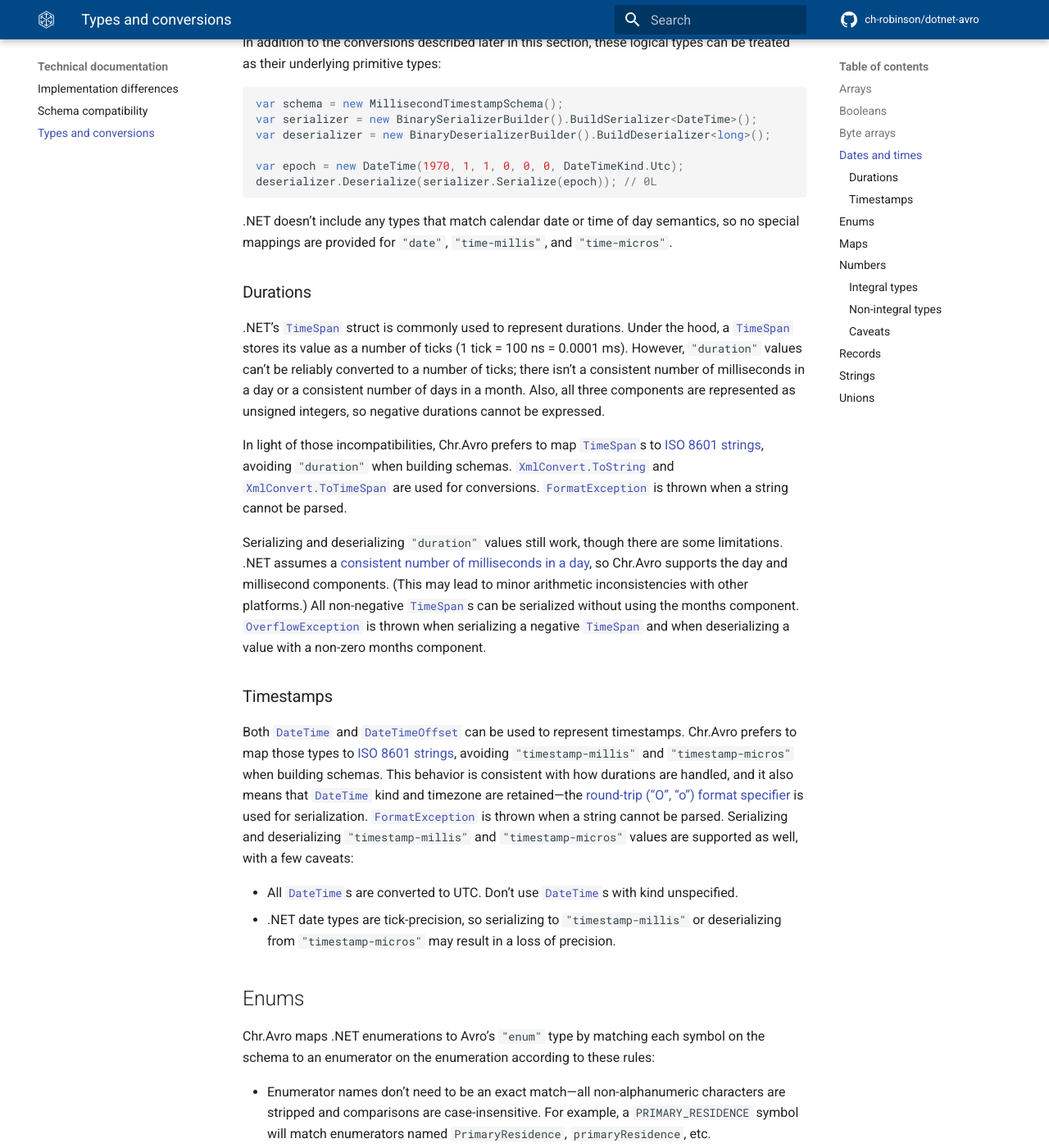
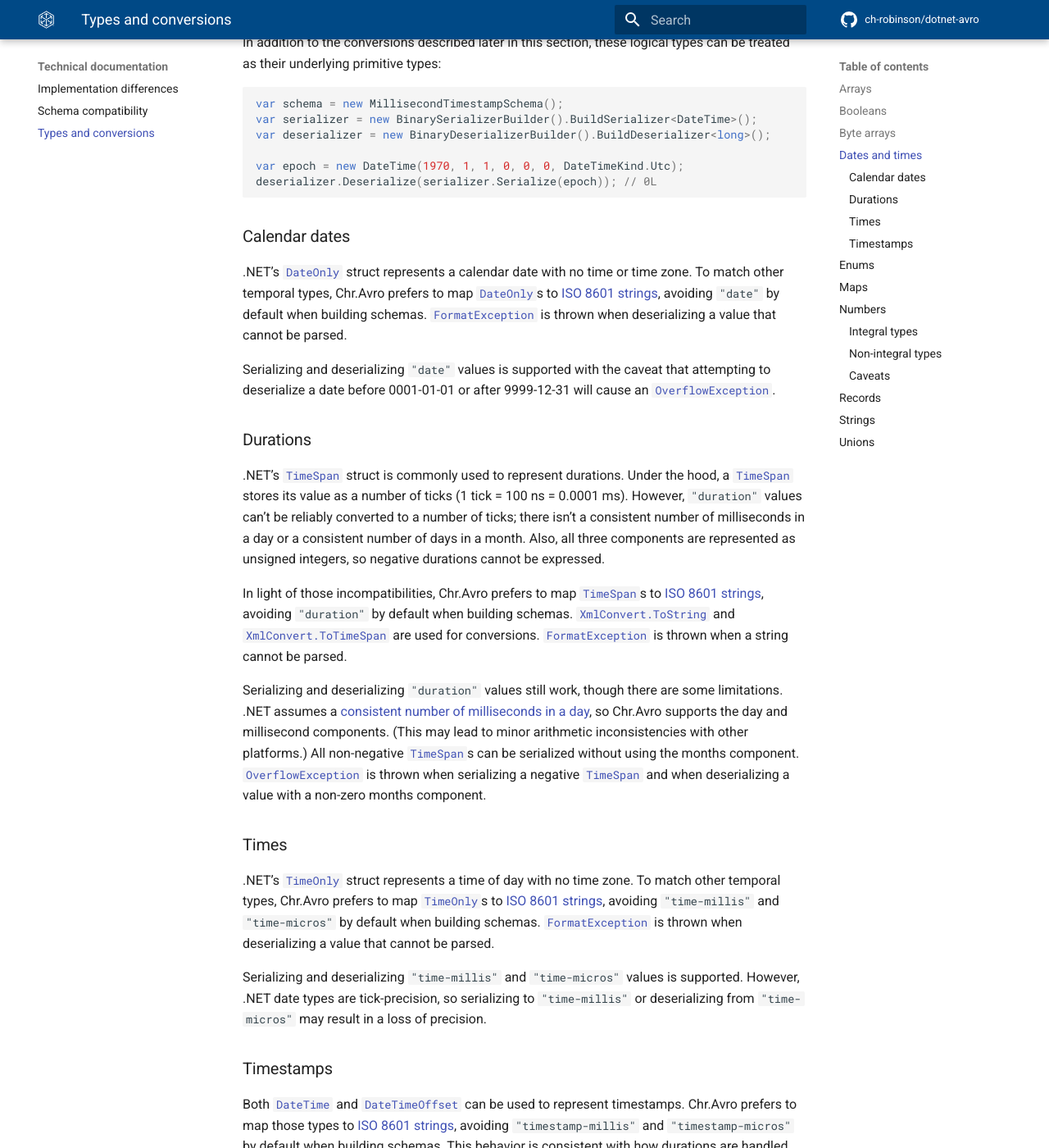
Before and after one commit to ch-robinson/dotnet-avro, an MkDocs documentation site: the page built from docs/internals/mapping.md, in a window 1280 px wide and 1400 px high, scrolled down 1954 px. Shown: the whole window at 82% size. Built offline with MkDocs 1.6.1 and Material for MkDocs 9.7.7, drawn with Linux system fonts in a browser that asks for light colours; comment, search, counter and statistics services are not loaded; some of the changed text lies outside the part shown.

Commit message:
Update mapping docs

````diff
--- a/docs/internals/mapping.md
+++ b/docs/internals/mapping.md
@@ -124,19 +124,29 @@ var epoch = new DateTime(1970, 1, 1, 0, 0, 0, DateTimeKind.Utc);
 deserializer.Deserialize(serializer.Serialize(epoch)); // 0L
 ```
 
-.NET doesn’t include any types that match calendar date or time of day semantics, so no special mappings are provided for `"date"`, `"time-millis"`, and `"time-micros"`.
+### Calendar dates
+
+.NET’s <code><a href="https://docs.microsoft.com/en-us/dotnet/api/system.dateonly">DateOnly</a></code> struct represents a calendar date with no time or time zone. To match other temporal types, Chr.Avro prefers to map <code><a href="https://docs.microsoft.com/en-us/dotnet/api/system.dateonly">DateOnly</a></code>s to [ISO 8601 strings](https://en.wikipedia.org/wiki/ISO_8601#Calendar_dates), avoiding `"date"` by default when building schemas. <code><a href="https://docs.microsoft.com/en-us/dotnet/api/system.formatexception">FormatException</a></code> is thrown when deserializing a value that cannot be parsed.
+
+Serializing and deserializing `"date"` values is supported with the caveat that attempting to deserialize a date before 0001-01-01 or after 9999-12-31 will cause an <code><a href="https://docs.microsoft.com/en-us/dotnet/api/system.overflowexception">OverflowException</a></code>.
 
 ### Durations
 
 .NET’s <code><a href="https://docs.microsoft.com/en-us/dotnet/api/system.timespan">TimeSpan</a></code> struct is commonly used to represent durations. Under the hood, a <code><a href="https://docs.microsoft.com/en-us/dotnet/api/system.timespan">TimeSpan</a></code> stores its value as a number of ticks (1 tick = 100 ns = 0.0001 ms). However, `"duration"` values can’t be reliably converted to a number of ticks; there isn’t a consistent number of milliseconds in a day or a consistent number of days in a month. Also, all three components are represented as unsigned integers, so negative durations cannot be expressed.
 
-In light of those incompatibilities, Chr.Avro prefers to map <code><a href="https://docs.microsoft.com/en-us/dotnet/api/system.timespan">TimeSpan</a></code>s to [ISO 8601 strings](https://en.wikipedia.org/wiki/ISO_8601#Durations), avoiding `"duration"` when building schemas. <a href="https://docs.microsoft.com/en-us/dotnet/api/system.xml.xmlconvert.tostring"><code>XmlConvert.ToString</code></a> and <a href="https://docs.microsoft.com/en-us/dotnet/api/system.xml.xmlconvert.totimespan"><code>XmlConvert.ToTimeSpan</code></a> are used for conversions. <code><a href="https://docs.microsoft.com/en-us/dotnet/api/system.formatexception">FormatException</a></code> is thrown when a string cannot be parsed.
+In light of those incompatibilities, Chr.Avro prefers to map <code><a href="https://docs.microsoft.com/en-us/dotnet/api/system.timespan">TimeSpan</a></code>s to [ISO 8601 strings](https://en.wikipedia.org/wiki/ISO_8601#Durations), avoiding `"duration"` by default when building schemas. <a href="https://docs.microsoft.com/en-us/dotnet/api/system.xml.xmlconvert.tostring"><code>XmlConvert.ToString</code></a> and <a href="https://docs.microsoft.com/en-us/dotnet/api/system.xml.xmlconvert.totimespan"><code>XmlConvert.ToTimeSpan</code></a> are used for conversions. <code><a href="https://docs.microsoft.com/en-us/dotnet/api/system.formatexception">FormatException</a></code> is thrown when a string cannot be parsed.
 
 Serializing and deserializing `"duration"` values still work, though there are some limitations. .NET assumes a [consistent number of milliseconds in a day](https://docs.microsoft.com/en-us/dotnet/api/system.timespan.ticksperday), so Chr.Avro supports the day and millisecond components. (This may lead to minor arithmetic inconsistencies with other platforms.) All non-negative <code><a href="https://docs.microsoft.com/en-us/dotnet/api/system.timespan">TimeSpan</a></code>s can be serialized without using the months component. <code><a href="https://docs.microsoft.com/en-us/dotnet/api/system.overflowexception">OverflowException</a></code> is thrown when serializing a negative <code><a href="https://docs.microsoft.com/en-us/dotnet/api/system.timespan">TimeSpan</a></code> and when deserializing a value with a non-zero months component.
 
+### Times
+
+.NET’s <code><a href="https://docs.microsoft.com/en-us/dotnet/api/system.timeonly">TimeOnly</a></code> struct represents a time of day with no time zone. To match other temporal types, Chr.Avro prefers to map <code><a href="https://docs.microsoft.com/en-us/dotnet/api/system.timeonly">TimeOnly</a></code>s to [ISO 8601 strings](https://en.wikipedia.org/wiki/ISO_8601#Times), avoiding `"time-millis"` and `"time-micros"` by default when building schemas. <code><a href="https://docs.microsoft.com/en-us/dotnet/api/system.formatexception">FormatException</a></code> is thrown when deserializing a value that cannot be parsed.
+
+Serializing and deserializing `"time-millis"` and `"time-micros"` values is supported. However, .NET date types are tick-precision, so serializing to `"time-millis"` or deserializing from `"time-micros"` may result in a loss of precision.
+
 ### Timestamps
 
-Both <code><a href="https://docs.microsoft.com/en-us/dotnet/api/system.datetime">DateTime</a></code> and <code><a href="https://docs.microsoft.com/en-us/dotnet/api/system.datetimeoffset">DateTimeOffset</a></code> can be used to represent timestamps. Chr.Avro prefers to map those types to [ISO 8601 strings](https://en.wikipedia.org/wiki/ISO_8601#Combined_date_and_time_representations), avoiding `"timestamp-millis"` and `"timestamp-micros"` when building schemas. This behavior is consistent with how durations are handled, and it also means that <code><a href="https://docs.microsoft.com/en-us/dotnet/api/system.datetime">DateTime</a></code> kind and timezone are retained—the [round-trip (“O”, “o”) format specifier](https://docs.microsoft.com/en-us/dotnet/standard/base-types/standard-date-and-time-format-strings#Roundtrip) is used for serialization. <code><a href="https://docs.microsoft.com/en-us/dotnet/api/system.formatexception">FormatException</a></code> is thrown when a string cannot be parsed.
+Both <code><a href="https://docs.microsoft.com/en-us/dotnet/api/system.datetime">DateTime</a></code> and <code><a href="https://docs.microsoft.com/en-us/dotnet/api/system.datetimeoffset">DateTimeOffset</a></code> can be used to represent timestamps. Chr.Avro prefers to map those types to [ISO 8601 strings](https://en.wikipedia.org/wiki/ISO_8601#Combined_date_and_time_representations), avoiding `"timestamp-millis"` and `"timestamp-micros"` by default when building schemas. This behavior is consistent with how durations are handled, and it also means that <code><a href="https://docs.microsoft.com/en-us/dotnet/api/system.datetime">DateTime</a></code> kind and timezone are retained—the [round-trip (“O”, “o”) format specifier](https://docs.microsoft.com/en-us/dotnet/standard/base-types/standard-date-and-time-format-strings#Roundtrip) is used for serialization. <code><a href="https://docs.microsoft.com/en-us/dotnet/api/system.formatexception">FormatException</a></code> is thrown when a string cannot be parsed.
 Serializing and deserializing `"timestamp-millis"` and `"timestamp-micros"` values are supported as well, with a few caveats:
 
 *   All <code><a href="https://docs.microsoft.com/en-us/dotnet/api/system.datetime">DateTime</a></code>s are converted to UTC. Don’t use <code><a href="https://docs.microsoft.com/en-us/dotnet/api/system.datetime">DateTime</a></code>s with kind unspecified.
````
